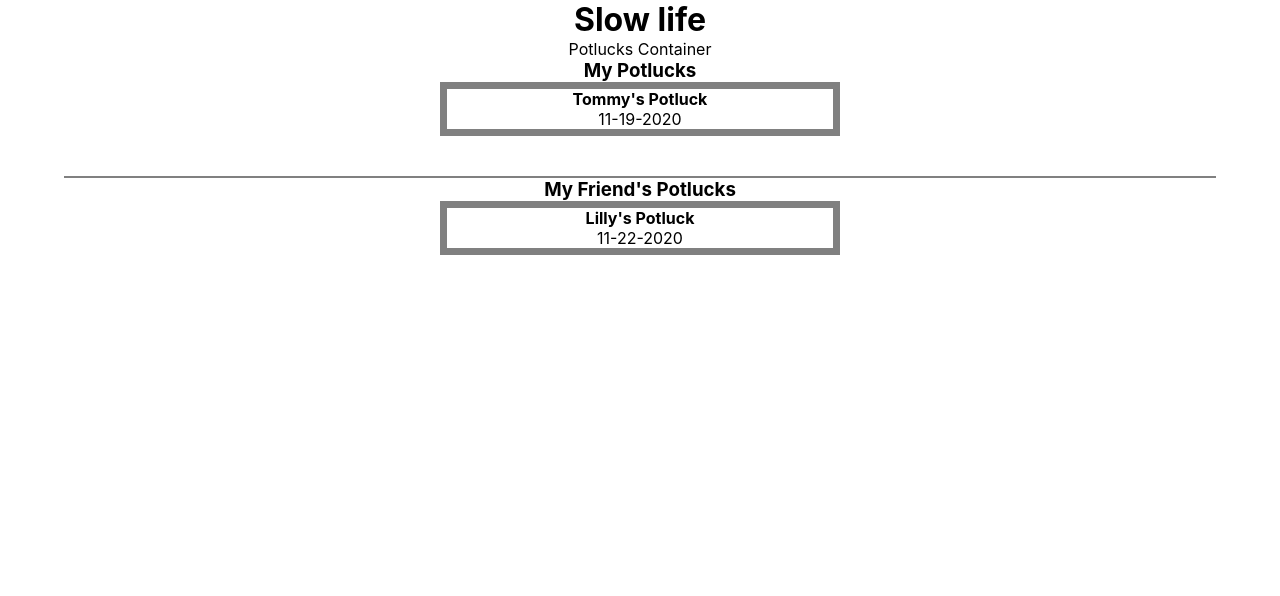
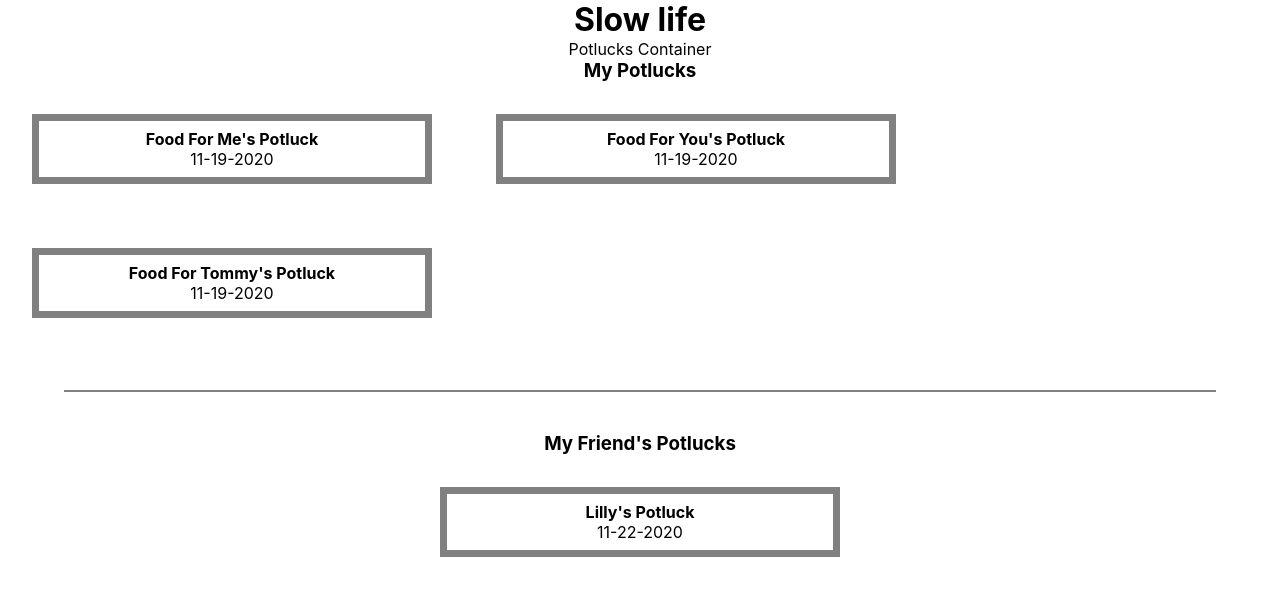
Before and after one commit to Build-Week-Making-Potlucks-Greate-Again/front-end, a React (Create React App) app: page /potlucks in a window 1280 px wide. Shown: the top 596 px of the page. Built offline with nearby package versions, Linux system fonts and the light colour scheme.

Commit message:
add styling for food card expand

```diff
--- a/src/components/PotluckCard.js
+++ b/src/components/PotluckCard.js
@@ -5,7 +5,8 @@ const StyledDiv = styled.div`
     border: 7px solid grey;
     min-width: 25rem;
     max-width: 50rem;
-    margin: 0 2rem;
+    margin: 2rem;
+    padding: .5rem 0;
 `
 
 const PotluckCard = (props) => {
--- a/src/components/PotlucksList.js
+++ b/src/components/PotlucksList.js
@@ -12,19 +12,38 @@ const MainContainer = styled.div`
 
     .separating-line {
         width:  90vw;
-        padding-bottom: 2.5rem;
+        margin: 2.5rem auto;
         border-bottom: 2px solid ${pr => pr.theme.primaryColor};
     }
 
     .container {
         display: flex;
         flex-flow: row wrap;
+        align-items: flex-start;
     }
 `
 
 const dummyData = [{
     "user_id": 123456,
-    "name":'Tommy',
+    "name":'Food For Me',
+    "items":['hot dogs', 'dumplings', 'meat buns'],
+    "guests": [1234, 5468, 894],
+    "date":'11-19-2020',
+    "time":'12:00 PM',
+    "location":'Oakdale, Minnesota',
+},
+{
+    "user_id": 123456,
+    "name":'Food For You',
+    "items":['hot dogs', 'dumplings', 'meat buns'],
+    "guests": [1234, 5468, 894],
+    "date":'11-19-2020',
+    "time":'12:00 PM',
+    "location":'Oakdale, Minnesota',
+},
+{
+    "user_id": 123456,
+    "name":'Food For Tommy',
     "items":['hot dogs', 'dumplings', 'meat buns'],
     "guests": [1234, 5468, 894],
     "date":'11-19-2020',
```
